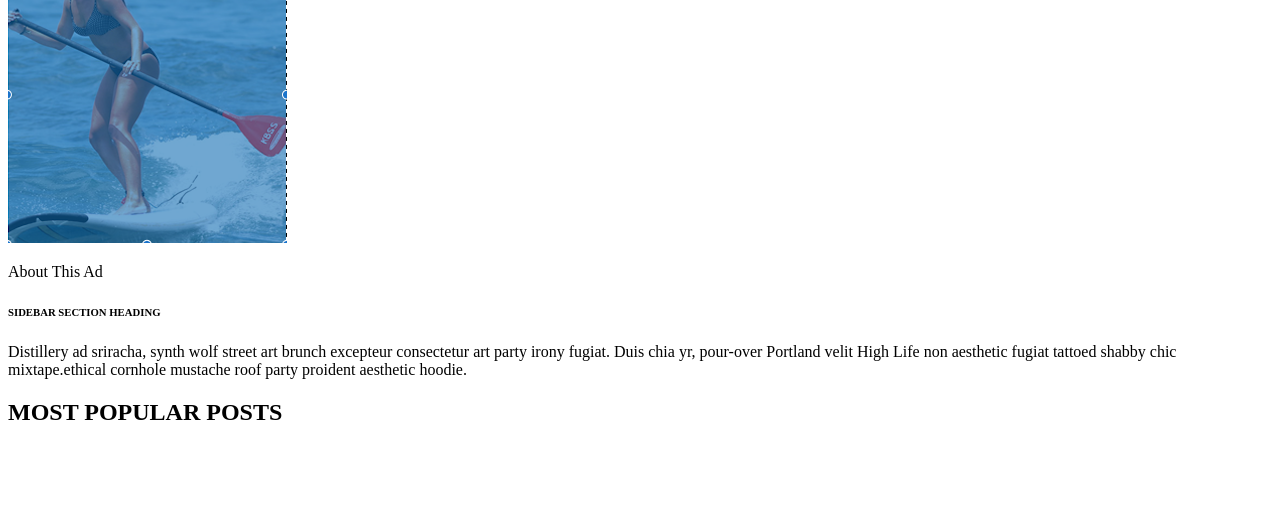
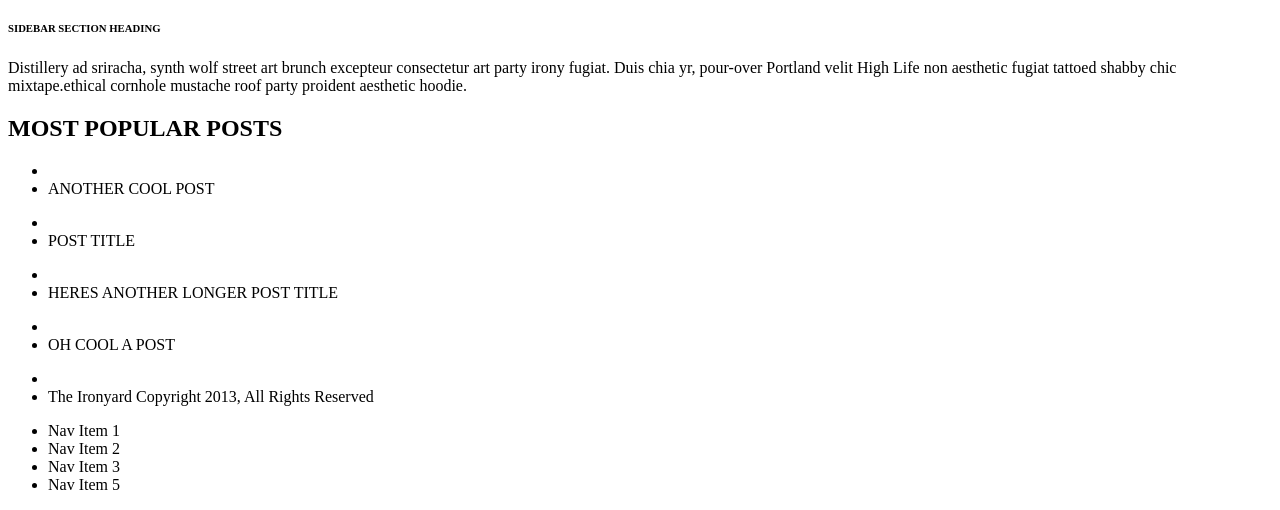
Before and after one commit to jmusa5/surf-and-paddle, a plain HTML site: page index.html in a window 1280 px wide. Shown: the part 1341-1851 px from the top of the page. Before the commit the page ends 1787 px from the top, so only its background shows below. Drawn offline with Linux system fonts and the light colour scheme; files whose address does not match are found by name.

Commit message:
htmlfinal

```diff
--- a/index.html
+++ b/index.html
@@ -107,20 +107,49 @@
   </div><!--End right bar=================-->
 
   <div>
-    <h2>MOST POPULAR POSTS</h2>
-    <div class=""></div>
-    <div class=""></div>
-    <div class=""></div>
-    <div class=""></div>
-    <div class=""></div>
-    <div class=""></div>
-    <div class=""></div>
-    <div class=""></div>
-    <div class=""></div>
+    <div class="prefooter">
+      <h2 class="popular">MOST POPULAR POSTS</h2>
+      <div class="surfer"></div>
+        <ul>
+          <li img src="img/man.png" alt="man surfer"></li>
+          <li>ANOTHER COOL POST</li>
+        </ul>
+      <div class="beer"></div>
+        <ul>
+          <li img src="img/beerflyte.jpeg" alt="beer flyte"></li>
+          <li>POST TITLE</li>
+        </ul>
+      <div class="surf"></div>
+      <ul>
+        <li img src="img/roxy.png"></li>
+        <li>HERES ANOTHER LONGER POST TITLE</li>
+      </ul>
+      <div class="surfgirl"></div>
+      <ul>
+        <li img src="img/sgirl.jpg"></li>
+        <li>OH COOL A POST</li>
+      </ul>
+    </div>
+  </div><!--End Prefooter===================-->
 
-  </div>
+  <div><!--Footer===========================-->
+    <div class="footer">
+      <div class="footerback">
+        <ul>
+          <li img src="img/theironyard.png"></li>
+          <li class="copyright">The Ironyard Copyright 2013, All Rights Reserved</li>
+        </ul>
+        <ul class="nav">
+          <li>Nav Item 1</li>
+          <li>Nav Item 2</li>
+          <li>Nav Item 3</li>
+          <li>Nav Item 5</li>
+        </ul>
+      </div>
 
+    </div>
 
+  </div><!--End Footer======================-->
 
 
 </body>
```
Also changed, not shown: main.css (+10 -11 lines), img/liquor.png (deleted), img/man.png (deleted), img/paddle.png (deleted), img/sgirl.jpg (renamed from img/8807574.jpg), 2 other files.
